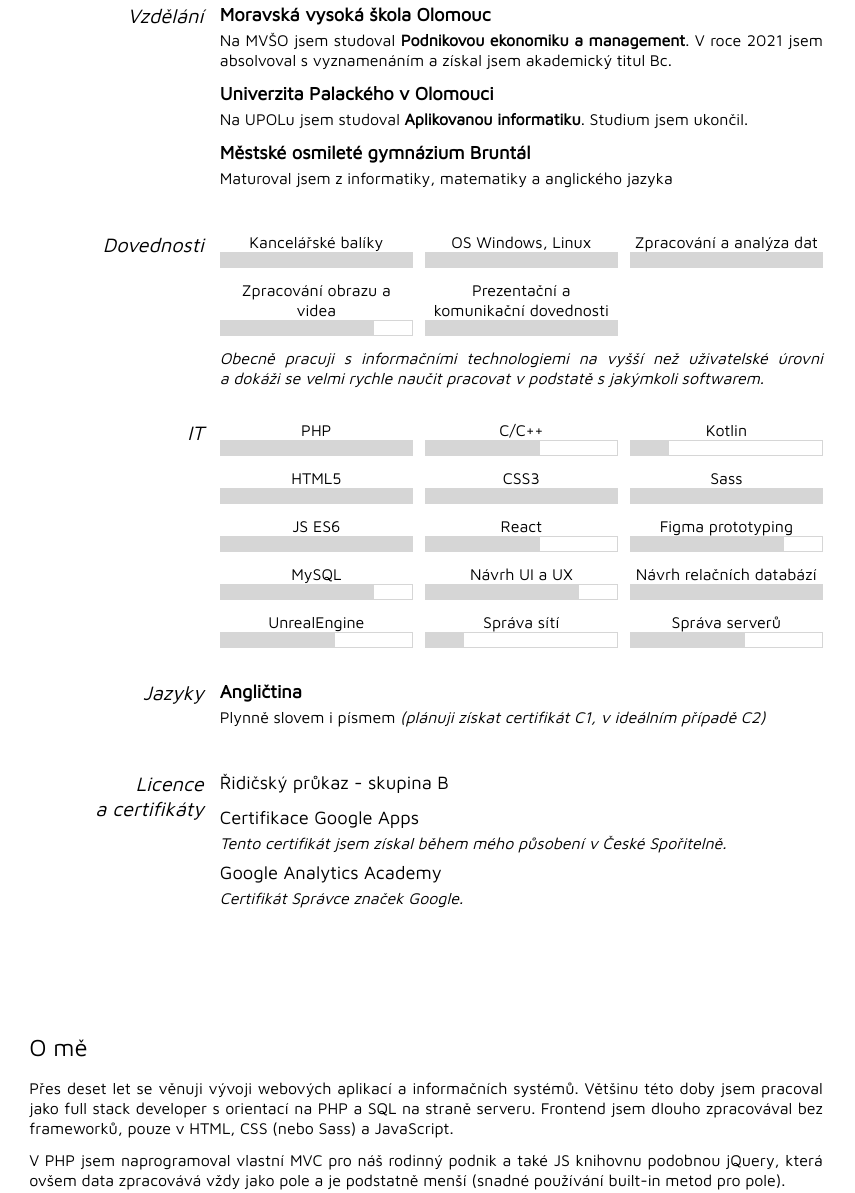
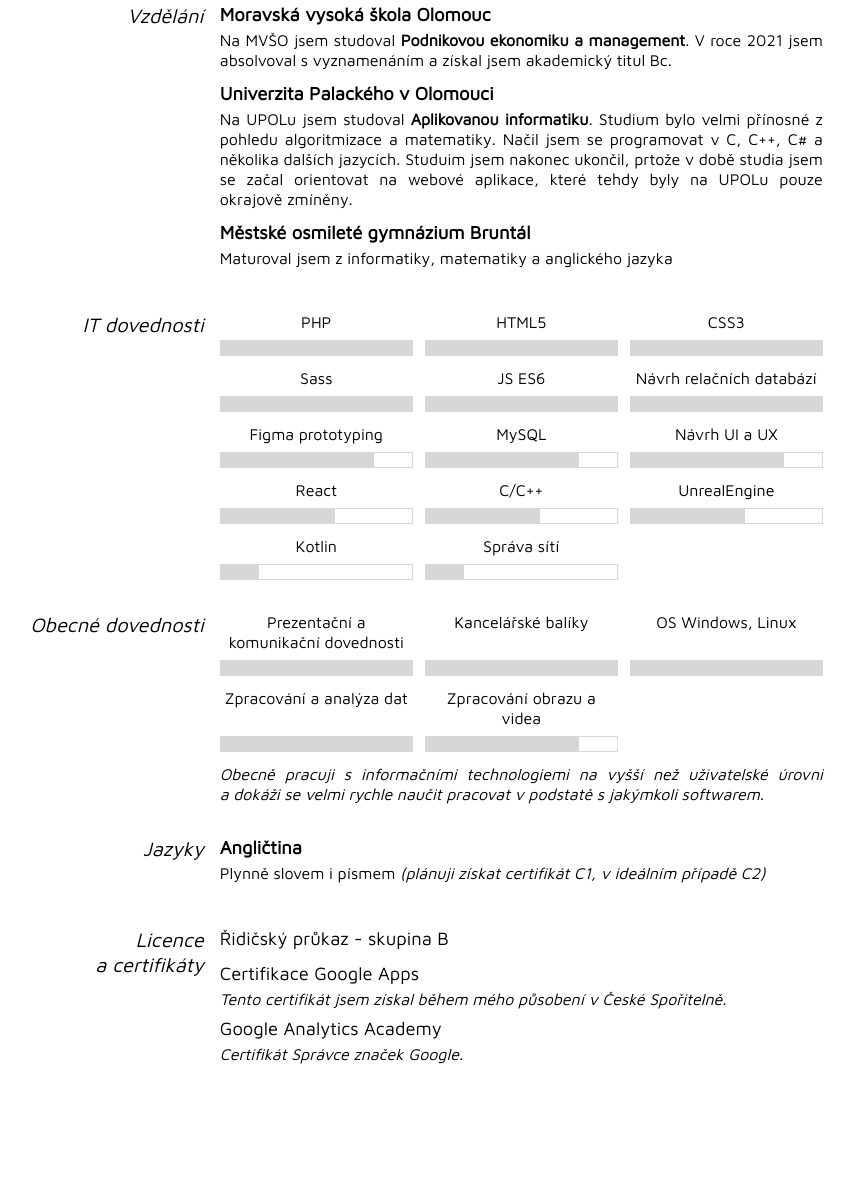
Before and after one commit to JakubPradeniak/JakubPradeniak, a plain HTML site: page cv.html in a window 1280 px wide. Shown: the part 748-1941 px from the top of the page, without its empty margins (214-1069 px from the left). Drawn offline with Linux system fonts and the light colour scheme.

Commit message:
Reorder of skills, update of edu
Reorder of skills by knowledge level, pushed general skills below IT/programming skills. Edited education info.

```diff
--- a/Style/Components/_CV.sass
+++ b/Style/Components/_CV.sass
@@ -57,6 +57,12 @@
         gap: .75rem
         text-align: center
 
+        .skill-container
+            display: flex
+            flex-direction: column
+            gap: .5rem
+            justify-content: space-between
+
         .skill
             display: block
             position: relative
--- a/cv.html
+++ b/cv.html
@@ -151,8 +151,12 @@
 				</div>
 				<p>
 					Na UPOLu jsem studoval
-					<strong>Aplikovanou informatiku</strong>. Studium jsem
-					ukončil.
+					<strong>Aplikovanou informatiku</strong>. Studium bylo velmi
+					přínosné z pohledu algoritmizace a matematiky. Načil jsem se
+					programovat v C, C++, C# a několika dalších jazycích.
+					Studuim jsem nakonec ukončil, prtože v době studia jsem se
+					začal orientovat na webové aplikace, které tehdy byly na
+					UPOLu pouze okrajově zmíněny.
 				</p>
 			</div>
 			<div class="block-detail">
@@ -164,27 +168,86 @@
 				</p>
 			</div>
 		</div>
-		<div class="block-title">Dovednosti</div>
+		<div class="block-title">IT dovednosti</div>
 		<div class="block-info skills">
-			<span>
+			<span class="skill-container">
+				PHP
+				<span class="skill skill-5"></span>
+			</span>
+			<span class="skill-container">
+				HTML5
+				<span class="skill skill-5"></span>
+			</span>
+			<span class="skill-container">
+				CSS3
+				<span class="skill skill-5"></span>
+			</span>
+			<span class="skill-container">
+				Sass
+				<span class="skill skill-5"></span>
+			</span>
+			<span class="skill-container">
+				JS ES6
+				<span class="skill skill-5"></span>
+			</span>
+			<span class="skill-container">
+				Návrh relačních databází
+				<span class="skill skill-5"></span>
+			</span>
+			<span class="skill-container">
+				Figma prototyping
+				<span class="skill skill-4"></span>
+			</span>
+			<span class="skill-container">
+				MySQL
+				<span class="skill skill-4"></span>
+			</span>
+			<span class="skill-container">
+				Návrh UI a UX
+				<span class="skill skill-4"></span>
+			</span>
+			<span class="skill-container">
+				React
+				<span class="skill skill-3"></span>
+			</span>
+			<span class="skill-container">
+				C/C++
+				<span class="skill skill-3"></span>
+			</span>
+			<span class="skill-container">
+				UnrealEngine
+				<span class="skill skill-3"></span>
+			</span>
+			<span class="skill-container">
+				Kotlin
+				<span class="skill skill-1"></span>
+			</span>
+			<span class="skill-container">
+				Správa sítí
+				<span class="skill skill-1"></span>
+			</span>
+		</div>
+		<div class="block-title">Obecné dovednosti</div>
+		<div class="block-info skills">
+			<span class="skill-container">
+				Prezentační a komunikační dovednosti
+				<span class="skill skill-5"></span>
+			</span>
+			<span class="skill-container">
 				Kancelářské balíky
 				<span class="skill skill-5"></span>
 			</span>
-			<span>
+			<span class="skill-container">
 				OS Windows, Linux
 				<span class="skill skill-5"></span>
 			</span>
-			<span>
+			<span class="skill-container">
 				Zpracování a analýza dat
 				<span class="skill skill-5"></span>
 			</span>
-			<span>
+			<span class="skill-container">
 				Zpracování obrazu a videa
 				<span class="skill skill-4"></span>
-			</span>
-			<span>
-				Prezentační a komunikační dovednosti
-				<span class="skill skill-5"></span>
 			</span>
 			<span class="skill-info">
 				<em>
@@ -192,69 +255,6 @@
 					uživatelské úrovni a&nbsp;dokáži se velmi rychle naučit
 					pracovat v podstatě s jakýmkoli softwarem.
 				</em>
-			</span>
-		</div>
-		<div class="block-title">IT</div>
-		<div class="block-info skills">
-			<span>
-				PHP
-				<span class="skill skill-5"></span>
-			</span>
-			<span>
-				C/C++
-				<span class="skill skill-3"></span>
-			</span>
-			<span>
-				Kotlin
-				<span class="skill skill-1"></span>
-			</span>
-			<span>
-				HTML5
-				<span class="skill skill-5"></span>
-			</span>
-			<span>
-				CSS3
-				<span class="skill skill-5"></span>
-			</span>
-			<span>
-				Sass
-				<span class="skill skill-5"></span>
-			</span>
-			<span>
-				JS ES6
-				<span class="skill skill-5"></span>
-			</span>
-			<span>
-				React
-				<span class="skill skill-3"></span>
-			</span>
-			<span>
-				Figma prototyping
-				<span class="skill skill-4"></span>
-			</span>
-			<span>
-				MySQL
-				<span class="skill skill-4"></span>
-			</span>
-			<span>
-				Návrh UI a UX
-				<span class="skill skill-4"></span>
-			</span>
-			<span>
-				Návrh relačních databází
-				<span class="skill skill-5"></span>
-			</span>
-			<span>
-				UnrealEngine
-				<span class="skill skill-3"></span>
-			</span>
-			<span>
-				Správa sítí
-				<span class="skill skill-1"></span>
-			</span>
-			<span>
-				Správa serverů
-				<span class="skill skill-3"></span>
 			</span>
 		</div>
 		<div class="block-title">Jazyky</div>
@@ -302,10 +302,10 @@
 				Sass) a JavaScript.
 			</p>
 			<p>
-				V PHP jsem naprogramoval vlastní MVC pro náš rodinný podnik a
-				také JS knihovnu podobnou jQuery, která ovšem data zpracovává
-				vždy jako pole a je podstatně menší (snadné používání built-in
-				metod pro pole).
+				V PHP jsem naprogramoval vlastní MVC a REST server pro náš
+				rodinný podnik a také JS knihovnu podobnou jQuery, která ovšem
+				data zpracovává vždy jako pole a je podstatně menší (snadné
+				používání built-in metod pro pole).
 			</p>
 			<p>
 				Nyní se věnuji přechodu na Frontend. Nadchl mě framework React,
```
Also changed, not shown: cv_en.html (+76 -77 lines), Style/CV.css, 1 other file.
